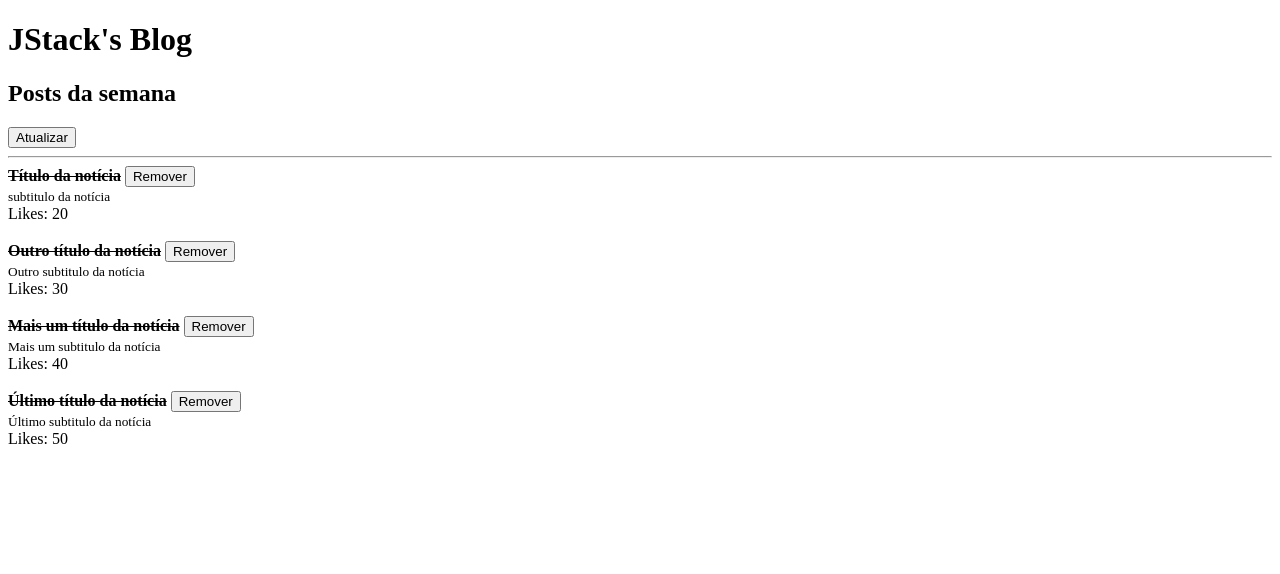
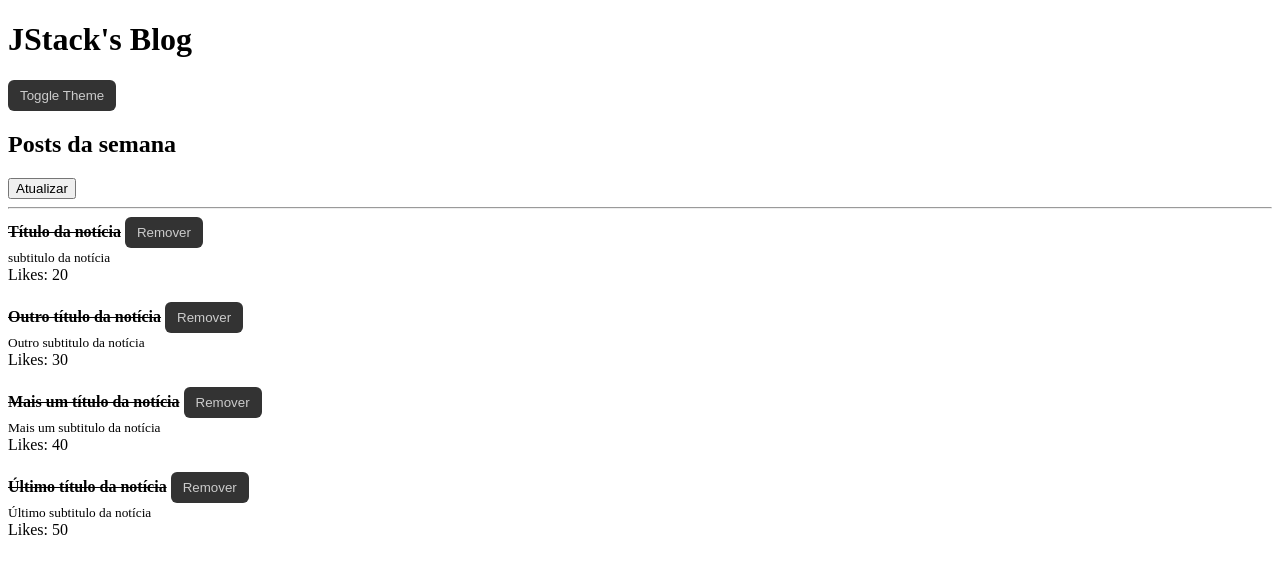
Before and after one commit to JeffyMesquita/react-fundamentos, a React app: page / in a window 1280 px wide. Shown: the top 574 px of the page. Built offline with nearby package versions, Linux system fonts and the light colour scheme.

Commit message:
chore: Implement theme toggle functionality and refactor Post component structure

```diff
--- a/src/App.js
+++ b/src/App.js
@@ -1,7 +1,9 @@
-import React, { useState } from 'react';
+import React, { useState, createContext } from 'react';
 
 import Post from './Post';
 import Header from './Header';
+
+const ThemeContext = createContext('dark');
 
 const POSTS = [
   {
@@ -35,6 +37,8 @@
 ];
 
 function App() {
+  const [theme, setTheme] = useState('dark');
+
   const [posts, setPosts] = useState(POSTS);
 
   function handleRefresh() {
@@ -49,13 +53,21 @@
     ]);
   }
 
+  function handleToggleTheme() {
+    setTheme((prevState) => (prevState === 'dark' ? 'light' : 'dark'));
+  }
+
   function handleRemovePost(postID) {
     setPosts((prevState) => prevState.filter((post) => post.id !== postID));
   }
 
   return (
-    <>
-      <Header>
+    <ThemeContext.Provider value={theme}>
+      <Header
+        title="JStack's Blog"
+        onToggleTheme={handleToggleTheme}
+        theme={theme}
+      >
         <h2>Posts da semana</h2>
 
         <button onClick={handleRefresh}>Atualizar</button>
@@ -64,9 +76,14 @@
       <hr />
 
       {posts.map((post) => (
-        <Post key={post.id} post={post} onRemove={handleRemovePost} />
+        <Post
+          key={post.id}
+          post={post}
+          onRemove={handleRemovePost}
+          theme={theme}
+        />
       ))}
-    </>
+    </ThemeContext.Provider>
   );
 }
 
--- /dev/null
+++ b/src/Button.js
@@ -0,0 +1,29 @@
+import React from 'react';
+import PropTypes from 'prop-types';
+
+export default function Button(props) {
+  const theme = props.theme;
+
+  return (
+    <button
+      type="button"
+      onClick={props.onClick}
+      style={{
+        backgroundColor: theme === 'dark' ? '#333' : '#ccc',
+        color: theme === 'dark' ? '#ccc' : '#333',
+        border: 'none',
+        padding: '8px 12px',
+        cursor: 'pointer',
+        borderRadius: '6px',
+      }}
+    >
+      {props.children}
+    </button>
+  );
+}
+
+Button.propTypes = {
+  theme: PropTypes.string.isRequired,
+  children: PropTypes.node,
+  onClick: PropTypes.func.isRequired,
+};
--- a/src/Header.js
+++ b/src/Header.js
@@ -1,18 +1,24 @@
 import React from 'react';
 import PropTypes from 'prop-types';
+import Button from './Button';
 
-export default function Header({ title, children }) {
+export default function Header(props) {
   return (
     <>
-      <h1>{title}</h1>
-      {children}
+      <h1>{props.title}</h1>
+      <Button onClick={props.onToggleTheme} theme={props.theme}>
+        Toggle Theme
+      </Button>
+      {props.children}
     </>
   );
 }
 
 Header.propTypes = {
+  theme: PropTypes.string.isRequired,
   title: PropTypes.string,
   children: PropTypes.node,
+  onToggleTheme: PropTypes.func.isRequired,
 };
 
 Header.defaultProps = {
--- a/src/Post.js
+++ b/src/Post.js
@@ -1,5 +1,6 @@
 import React from 'react';
 import PropTypes from 'prop-types';
+import PostHeader from './PostHeader';
 
 /**
  *
@@ -34,13 +35,15 @@
   return (
     <>
       <article>
-        <strong>
-          {props.post.title && <del>{props.post.title}</del>}
-          {!props.post.title && props.post.title}
-        </strong>{' '}
-        <button type="button" onClick={() => props.onRemove(props.post.id)}>
-          Remover
-        </button>
+        <PostHeader
+          post={{
+            title: props.post.title,
+            read: props.post.read,
+            id: props.post.id,
+          }}
+          onRemove={props.onRemove}
+          theme={props.theme}
+        />
         <br />
         <small>
           {props.post.subtitle ? props.post.subtitle : 'Sem subtítulo'}
@@ -62,4 +65,5 @@
     read: PropTypes.bool.isRequired,
   }).isRequired,
   onRemove: PropTypes.func.isRequired,
+  theme: PropTypes.string.isRequired,
 };
--- /dev/null
+++ b/src/PostHeader.js
@@ -0,0 +1,27 @@
+import React from 'react';
+import PropTypes from 'prop-types';
+import Button from './Button';
+
+export default function PostHeader(props) {
+  return (
+    <>
+      <strong>
+        {props.post.title && <del>{props.post.title}</del>}
+        {!props.post.title && props.post.title}
+      </strong>{' '}
+      <Button onClick={() => props.onRemove(props.post.id)} theme={props.theme}>
+        Remover
+      </Button>
+    </>
+  );
+}
+
+PostHeader.propTypes = {
+  theme: PropTypes.string.isRequired,
+  post: PropTypes.shape({
+    id: PropTypes.number,
+    title: PropTypes.string,
+    read: PropTypes.bool.isRequired,
+  }).isRequired,
+  onRemove: PropTypes.func.isRequired,
+};
```
